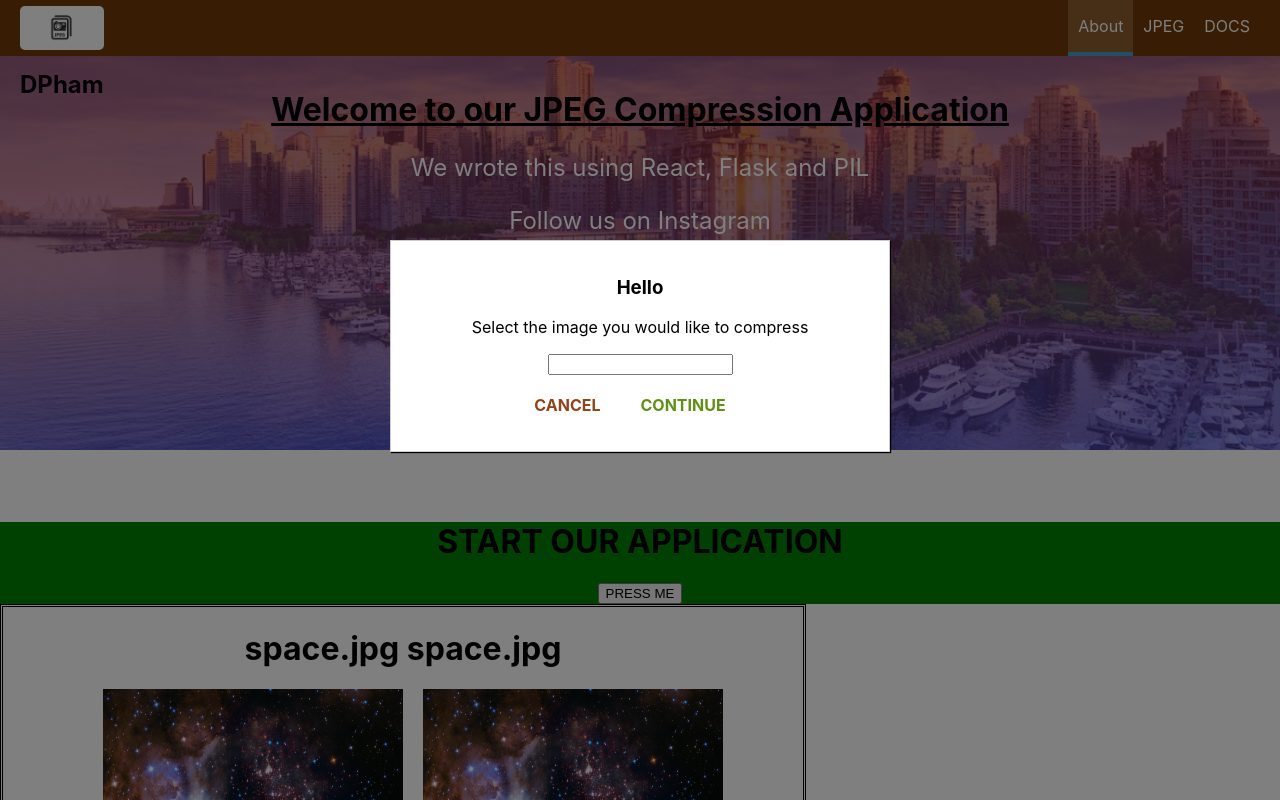
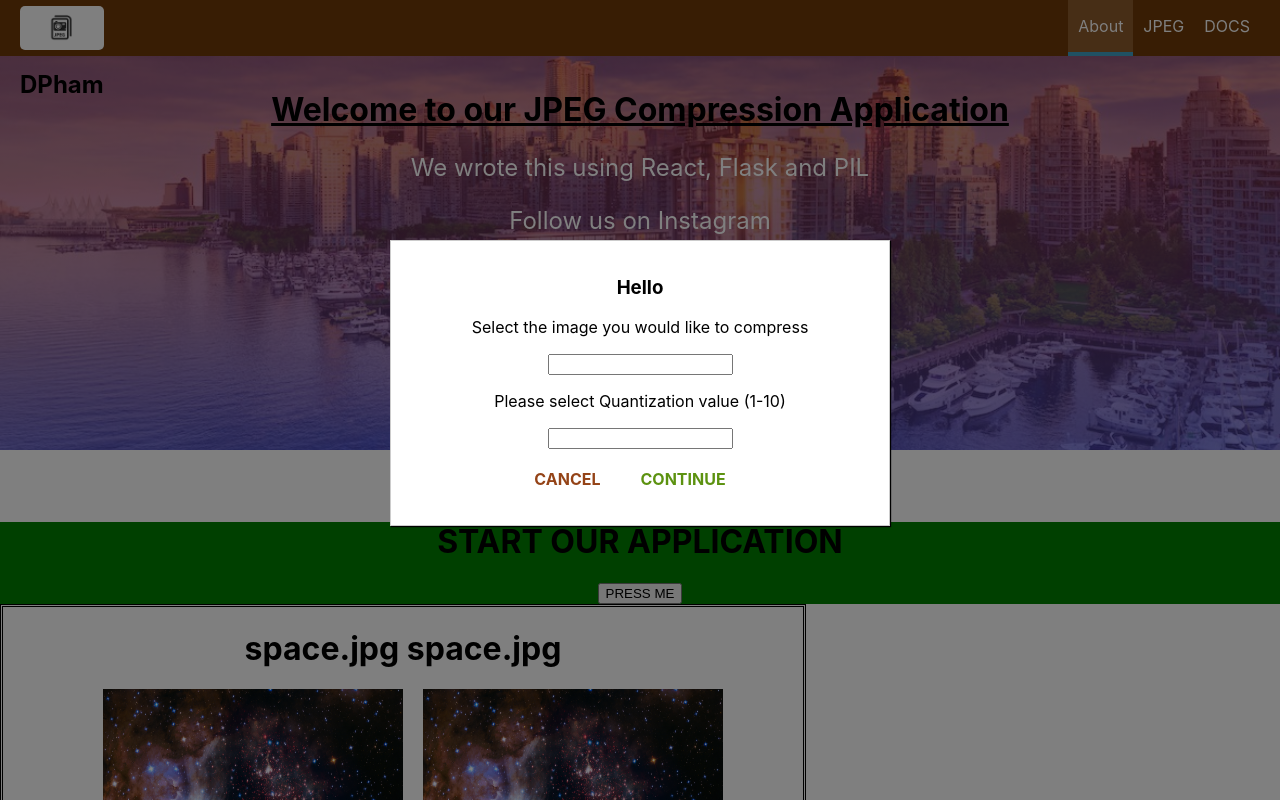
Before and after one commit to sbarer/JPEG_Compression, a React (Create React App) app: page / in a window 1280 px wide. Both pictures are taken after a click on the button "PRESS ME". Shown: the top 800 px of the page. Built offline with nearby package versions, Linux system fonts and the light colour scheme.

Commit message:
finish UI functionality. Add and Remove Image component works great

```diff
--- a/src/component/Image/CompressProcess/CompressProcess.js
+++ b/src/component/Image/CompressProcess/CompressProcess.js
@@ -9,12 +9,16 @@ class CompressProcess extends Component{
                 <h3>Hello</h3>
                 <p>Select the image you would like to compress</p>
                 <input type='text' onChange={this.props.currentImage}></input>
-                <br></br>
+                <br />
+                <p>Please select Quantization value (1-10)</p>
+                <input type='text' onChange={this.props.currentCompress}></input>
+                <br />
                 <Button
                     clicked={this.props.cancel}
                     btnType='Danger'
                 >CANCEL</Button>
                 <Button
+                    clicked={this.props.confirm}
                     btnType='Success'
                 >CONTINUE</Button>
             </Aux>
--- a/src/component/Image/Image.js
+++ b/src/component/Image/Image.js
@@ -2,6 +2,7 @@ import React from 'react';
 
 import classes from './Image.module.css'
 import Aux from '../../hoc/Aux'
+import Button from '../UI/Button/Button'
 var images = require.context('../../assets/images', true);
 
 class ImageD extends React.Component {
@@ -15,6 +16,10 @@ class ImageD extends React.Component {
                 <img width='300px' height='300px' src={img_src} alt=""/>
                 <div className={classes.Filesize}>
                     <h1>File Size: </h1>
+                    <Button
+                    btnType='Danger'
+                    clicked={this.props.click}
+                    >REMOVE</Button>
                 </div>
 
             </div>
--- a/src/component/Image/Image.module.css
+++ b/src/component/Image/Image.module.css
@@ -19,3 +19,6 @@
 .Image img{
     margin-left: 20px;
 }
+.Image Button{
+    margin-bottom: 10px;
+}
--- a/src/component/Image/ImageControls/ImageControl.js
+++ b/src/component/Image/ImageControls/ImageControl.js
@@ -5,10 +5,11 @@ import Image from '../Image'
 
 class ImageControl extends Component{
     render(){
-        let images = this.props.images.map((image)=>[
+        let images = this.props.images.map((image, index)=>[
              <Image
              imagePath={image.filePath}
-             key={image.id}/>
+             key={image.id}
+             click={()=>this.props.click(index)}/>
         ]);
         console.log(images)
         return(
--- a/src/containers/ImageManager/ImageManager.js
+++ b/src/containers/ImageManager/ImageManager.js
@@ -8,27 +8,71 @@ import CompressProcess from '../../component/Image/CompressProcess/CompressProce
 class ImageManager extends Component{
     state ={
         images : [
-            {id:'1', filePath:'space.jpg'},
-            {id:'2', filePath:'space.jpg'},
-            {id:'3', filePath:'hotel_spot.jpg'}
+            {id:'1', filePath:'space.jpg', compression:1, sizeBefore:0, sizeAfter:0},
+            {id:'2', filePath:'space.jpg', compression:2, sizeBefore:0, sizeAfter:0},
+            {id:'3', filePath:'hotel_spot.jpg', compression:3, sizeBefore:0, sizeAfter:0}
 
         ],
         active: false,
-        indexCount:0,
+        indexCount:4,
         imageProcessing:false,
-        currentImage: ""
+        currentImage: "",
+        currentCompressVal:1
+    }
 
+
+    currentImageHandler = (event)=>{
+        const filepath = event.target.value;
+        //console.log('filepath',filepath);
+        this.setState({currentImage: filepath});
+        //console.log('current image',this.state.currentImage);
+    }
+
+    currentCompressValHandler = ( event ) =>{
+        const compressVal = event.target.value;
+        console.log(compressVal)
+        this.setState({currentCompressVal: compressVal});
+    }
+
+    removeImageHandler = ( imageIndex ) =>{
+        console.log('removing image')
+        const images = [...this.state.images];
+        images.splice(imageIndex, 1);
+        this.setState({images:images})
+        console.log(this.state.images)
 
     }
 
-    currentImageHandler = (event)=>{
-        const filepath = event.target.value
-        console.log('filepath',filepath)
-        this.setState({currentImage: filepath})
-        console.log('current image',this.state.currentImage)
-    }
     toggleImageModal = () =>{
         this.setState({imageProcessing: !this.state.imageProcessing})
+    }
+
+    //This will be a HTTP request for image compression later
+    //Return: FILE SIZE- Before and After
+    compressAndShowImage = () =>{
+        //TODO: Backend request
+        //fake for now...
+        //expect to recieve 2 values fileSize Before Compression and fileSize after
+        //JSON format
+        const images = [...this.state.images]
+        const id = this.state.indexCount
+        const filePath = this.state.currentImage;
+        const compression = this.state.currentCompressVals
+        const fileSizeBefore = 10;
+        const fileSizeAfter = 5;
+        images.push({id:id, filePath:filePath, compression:compression,
+            sizeBefore:fileSizeBefore, sizeAfter:fileSizeAfter});
+
+        this.setState((prevState, props)=>{
+            return{
+                images:images,
+                indexCount:prevState.indexCount + 1,
+                imageProcessing:!prevState.imageProcessing
+            }
+        })
+
+
+
     }
     render(){
         return(
@@ -39,13 +83,18 @@ class ImageManager extends Component{
                     <CompressProcess
                     currentImage={this.currentImageHandler}
                     cancel={this.toggleImageModal}
+                    confirm={this.compressAndShowImage}
+                    currentCompress={this.currentCompressValHandler}
                     ></CompressProcess>
                 </Modal>
                 <div className={classes.StartApp}>
                     <h1>START OUR APPLICATION</h1>
                     <button onClick={this.toggleImageModal}>PRESS ME</button>
                 </div>
-                <ImageControl images={this.state.images}/>
+                <ImageControl
+                images={this.state.images}
+                click={this.removeImageHandler}
+                />
             </Aux>
         );
     }
```
